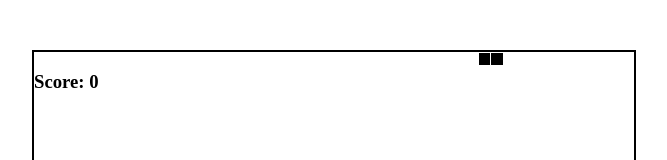
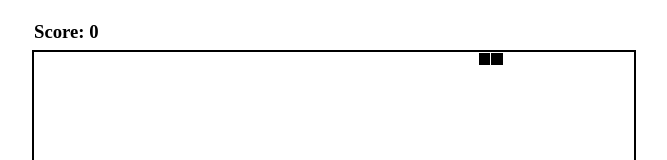
Before and after one commit to MaximePikss/snake-game, a React (Create React App) app in the folder snake-game-app/: page / in a window 1280 px wide. Shown: the top 160 px of the page, without its empty margins (306-973 px from the left). Built offline with nearby package versions, Linux system fonts and the light colour scheme.

Commit message:
add style to the score

```diff
--- a/snake-game-app/src/index.css
+++ b/snake-game-app/src/index.css
@@ -24,3 +24,8 @@
   border-radius: 50%;
   z-index: 1;
 }
+
+h3 {
+  position: absolute;
+  top: -50px;
+}
```
